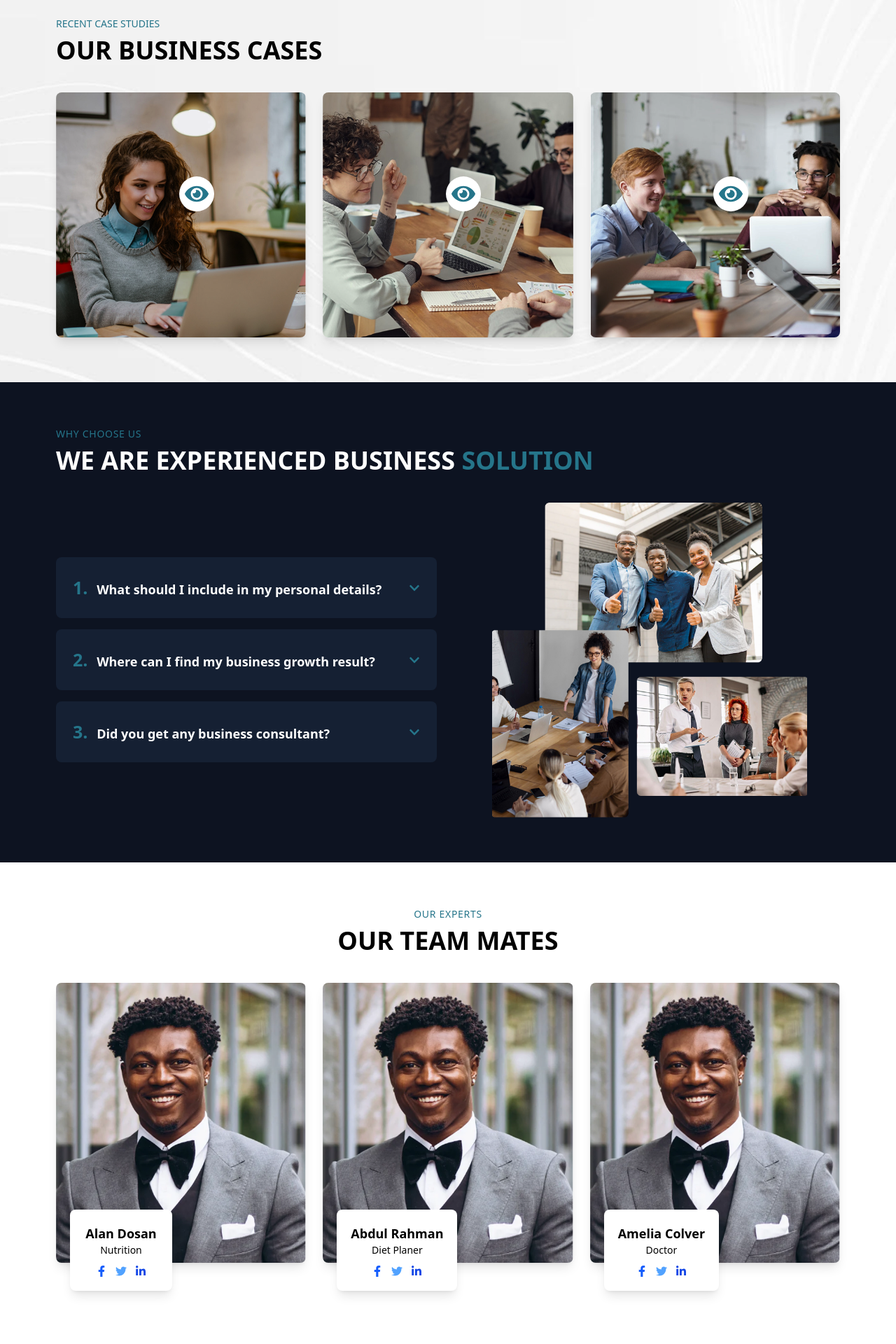
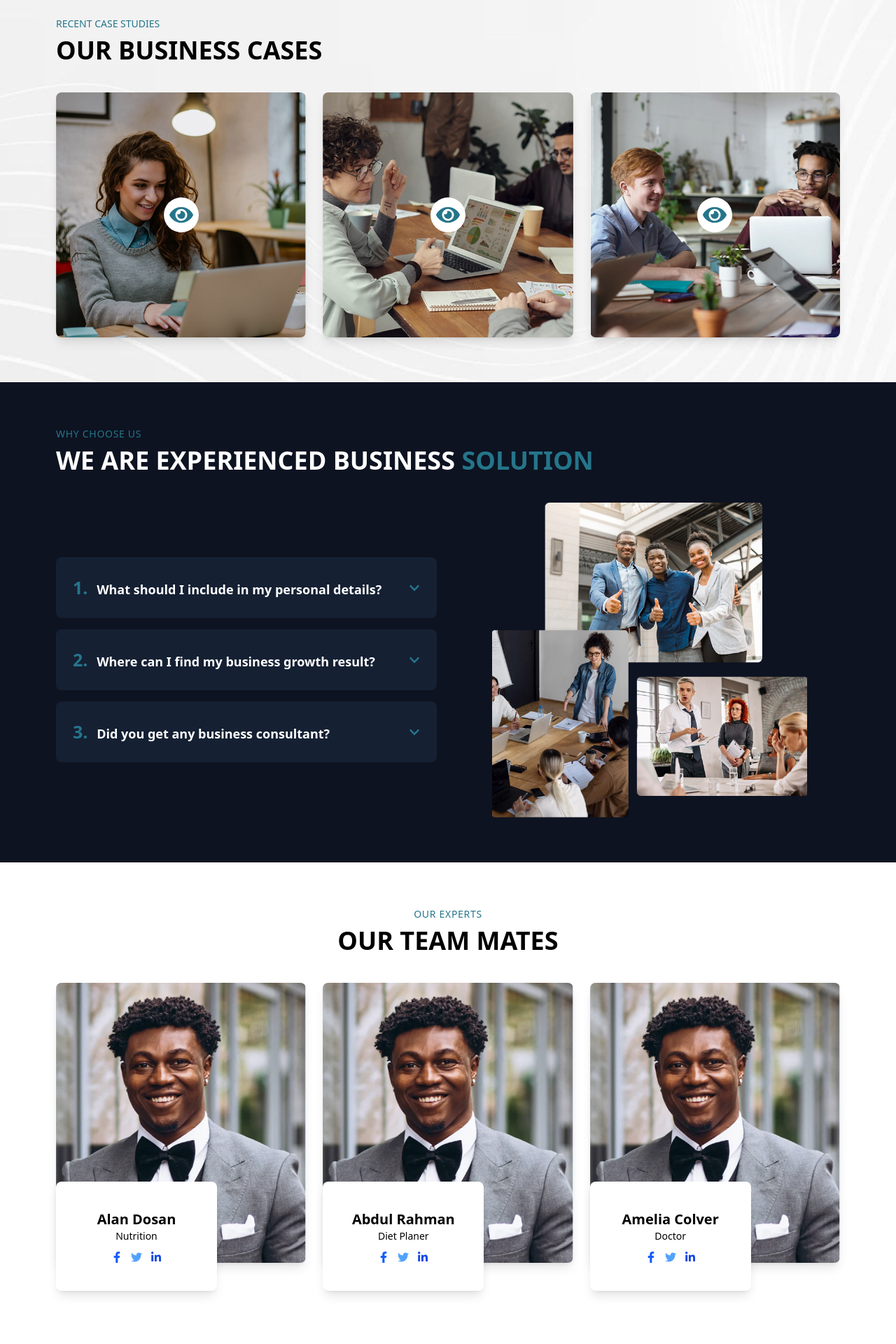
Before and after one commit to sabiiii04/ivy, a React (Vite) app: page / in a window 1280 px wide. Shown: the part 3580-5500 px from the top of the page at 70% size. Built offline with nearby package versions, Linux system fonts and the light colour scheme.

Commit message:
new homework additions final

```diff
--- a/src/components/CareersComponents/Compare.jsx
+++ b/src/components/CareersComponents/Compare.jsx
@@ -1,4 +1,4 @@
-import React from 'react';
+import React, {useState} from 'react';
 import { FaHome } from 'react-icons/fa';
 import { FaCar } from 'react-icons/fa';
 import { FaHeartbeat } from 'react-icons/fa';
@@ -9,19 +9,19 @@ import { FaDog } from 'react-icons/fa';
 import { FaWater } from 'react-icons/fa';
 import { FaUserFriends } from 'react-icons/fa';
 
-const insuranceOptions = [
-    { label: 'Home', icon: <FaHome className="text-[#25758A] text-2xl mb-2" /> },
-    { label: 'Vehicles', icon: <FaCar className="text-[#25758A] text-2xl mb-2" /> },
-    { label: 'Life', icon: <FaHeartbeat className="text-[#25758A] text-2xl mb-2" /> },
-    { label: 'Business', icon: <FaBriefcase className="text-[#25758A] text-2xl mb-2" /> },
-    { label: 'Health', icon: <FaUserFriends className="text-[#25758A] text-2xl mb-2" /> },
-    { label: 'Travel', icon: <FaPlane className="text-[#25758A] text-2xl mb-2" /> },
-    { label: 'Retire', icon: <FaUserShield className="text-[#25758A] text-2xl mb-2" /> },
-    { label: 'Pet', icon: <FaDog className="text-[#25758A] text-2xl mb-2" /> },
-    { label: 'Marine', icon: <FaWater className="text-[#25758A] text-2xl mb-2" /> }
-];
+const CompareSection = () => {
+    const [insuranceOptions, setInsuranceOptions] = useState([
+        { label: 'Home', icon: <FaHome className="text-[#25758A] text-2xl mb-2" />, isSelected: false },
+        { label: 'Vehicles', icon: <FaCar className="text-[#25758A] text-2xl mb-2" /> , isSelected: false },
+        { label: 'Life', icon: <FaHeartbeat className="text-[#25758A] text-2xl mb-2" />, isSelected: false },
+        { label: 'Business', icon: <FaBriefcase className="text-[#25758A] text-2xl mb-2" />, isSelected: false },
+        { label: 'Health', icon: <FaUserFriends className="text-[#25758A] text-2xl mb-2" />, isSelected: false },
+        { label: 'Travel', icon: <FaPlane className="text-[#25758A] text-2xl mb-2" />, isSelected: false },
+        { label: 'Retire', icon: <FaUserShield className="text-[#25758A] text-2xl mb-2" />, isSelected: false },
+        { label: 'Pet', icon: <FaDog className="text-[#25758A] text-2xl mb-2" />, isSelected: false },
+        { label: 'Marine', icon: <FaWater className="text-[#25758A] text-2xl mb-2" />, isSelected: false }
 
-const CompareSection = () => {
+    ])
     return (
         <section className="py-10 px-6 max-w-[1200px] mx-auto">
             <div className="text-center mb-10">
@@ -41,7 +41,17 @@ const CompareSection = () => {
                         <button
                             key={index}
                             type="button"
-                            className="bg-white rounded-md shadow p-4 flex flex-col items-center hover:bg-gray-200 transition"
+                            onClick={() => {
+                                setInsuranceOptions(insuranceOptions.map((option, index2) => {
+                                    if (index2 === index) {
+                                        option.isSelected = !option.isSelected;
+                                        return option;
+                                    } else {
+                                        return option;
+                                    }
+                                }));
+                            }}
+                            className={`${option.isSelected ? "bg-blue-400" : "bg-white"} rounded-md shadow p-4 flex flex-col items-center hover:bg-gray-200 transition`}
                         >
                             {option.icon}
                             <span className="text-sm font-medium">{option.label}</span>
--- a/src/components/HomeComponents/OurBusinsessCases.jsx
+++ b/src/components/HomeComponents/OurBusinsessCases.jsx
@@ -3,7 +3,8 @@ import bg4 from "../../assets/bg4.png";
 import woman from "../../assets/Woman.png";
 import team from "../../assets/Team.png";
 import ginger from "../../assets/Ginger.png";
-import { FaEye } from "react-icons/fa";
+import {FaEye} from "react-icons/fa";
+
 const businessCases = [
     {
         img: woman,
@@ -19,7 +20,8 @@ const businessCases = [
 const BusinessCases = () => {
     const [mouseHoverIndex, setMouseHoverIndex] = useState(-1);
     return (
-        <section className="max-w-[1350px] mx-auto px-6 lg:px-20 py-16 bg-center " style={{ backgroundImage: `url(${bg4})`, }}>
+        <section className="max-w-[1350px] mx-auto px-6 lg:px-20 py-16 bg-center "
+                 style={{backgroundImage: `url(${bg4})`,}}>
             <p className="text-[#25758A] uppercase text-sm">
                 Recent Case Studies
             </p>
@@ -28,9 +30,27 @@ const BusinessCases = () => {
                 {businessCases.map((item, index) => (
                     <div onMouseEnter={() => setMouseHoverIndex(index)}
                          onMouseLeave={() => setMouseHoverIndex(-1)}
-                         key={index} className="rounded-lg overflow-hidden shadow-lg px-20 py-30 flex justify-center" style={{ backgroundImage: `url(${item.img})`,backgroundSize: "cover", backgroundPosition: "center", height: "350px", }}>
-                            <p className={`text-white duration-300 ${mouseHoverIndex === index ? "opacity-100" : "opacity-0"}`}>Hover</p>
-                            <FaEye className={`text-[#25758A] duration-300 ${mouseHoverIndex === index ? "opacity-0" : "opacity-100"} bg-white rounded-full p-2 size-[50px]  align-center items-center`} />
+                         key={index} className="rounded-lg overflow-hidden shadow-lg items-center flex justify-center"
+                         style={{
+                             backgroundImage: `url(${item.img})`,
+                             backgroundSize: "cover",
+                             backgroundPosition: "center",
+                             height: "350px",
+                         }}>
+                        {mouseHoverIndex === index ? (
+                            <div className="bg-white px-8 py-8 rounded shadow-md overflow-hidden relative mt-30">
+                                <h3 className="font-semibold text-sm">Digital Startup Agency</h3>
+                                <p className="text-xs text-[#25758A]">Business growth</p>
+                                <div className="absolute -bottom-8 -left-7 w-16 h-16 z-5 bg-[#145566] rounded-full"></div>
+                                <div className="absolute -bottom-8 -left-8 w-16 h-16 z-15 bg-[#25758A] rounded-full"></div>
+                            </div>
+
+                        ) : (
+                            <FaEye
+                                className={`text-[#25758A] duration-300 bg-white rounded-full p-2 size-[50px]  align-center items-center`}/>
+                        )}
+
+
                     </div>
                 ))}
             </div>
--- a/src/components/HomeComponents/TeamSection.jsx
+++ /dev/null
@@ -1,45 +0,0 @@
-import React from "react";
-import { FaFacebookF, FaTwitter, FaLinkedinIn } from "react-icons/fa";
-import guy1 from "../../assets/Guy1.png";
-
-const teamMembers = [
-    {
-        name: "Alan Dosan",
-        role: "Nutrition",
-    },
-    {
-        name: "Abdul Rahman",
-        role: "Diet Planer",
-    },
-    {
-        name: "Amelia Colver",
-        role: "Doctor",
-    },
-];
-
-const TeamSection = () => {
-    return (
-        <section className="max-w-[1350px] mx-auto px-6 lg:px-20 py-16 text-center">
-            <p className="text-[#25758A] uppercase tracking-wider text-sm">OUR EXPERTS</p>
-            <h2 className="text-4xl font-bold mt-2">OUR TEAM MATES</h2>
-            <div className="mt-10 grid grid-cols-1 md:grid-cols-3 gap-6">
-                {teamMembers.map((member, index) => (
-                    <div key={index} className="relative bg-white rounded-lg shadow-lg mx-auto w-full lg:w-full">
-                        <img src={guy1} alt="member" className="w-full h-[300px] lg:h-[400px] object-cover rounded-lg"/>
-                        <div className="bg-white p-5 min-w-[146px] absolute -bottom-10 shadow-lg rounded-lg z-10 mx-5">
-                            <h3 className="text-lg font-semibold">{member.name}</h3>
-                            <p className="text-sm">{member.role}</p>
-                            <div className="flex justify-center gap-3 mt-3">
-                                <FaFacebookF className="cursor-pointer text-blue-600" />
-                                <FaTwitter className="cursor-pointer text-blue-400" />
-                                <FaLinkedinIn className="cursor-pointer text-blue-700" />
-                            </div>
-                        </div>
-                    </div>
-                ))}
-            </div>
-        </section>
-    );
-};
-
-export default TeamSection;
--- a/src/components/ServicesComponents/Newsletter.jsx
+++ b/src/components/ServicesComponents/Newsletter.jsx
@@ -12,7 +12,7 @@ const NewsletterSignup = () => {
                     <input
                         type="email"
                         placeholder="Your E-Mail"
-                        className="w-full md:w-[400px] px-6 py-3 text-800 rounded-full"
+                        className="w-full md:w-[400px] px-6 py-3 text-800 rounded-full text-black"
                     />
                     <button className="bg-[#25758A] text-white px-6 py-3 rounded-full font-semibold text-nowrap">
                         Subscribe Now
--- a/src/components/AmenitiesComponents/OurTeam.jsx
+++ b/src/components/TeamSection.jsx
@@ -1,6 +1,6 @@
 import React from "react";
 import { FaFacebookF, FaTwitter, FaLinkedinIn } from "react-icons/fa";
-import guy1 from "../../assets/Guy1.png";
+import guy1 from "../assets/Guy1.png";
 
 const teamMembers = [
     {
@@ -22,12 +22,12 @@ const TeamSection = () => {
         <section className="max-w-[1350px] mx-auto px-6 lg:px-20 py-16 text-center">
             <p className="text-[#25758A] uppercase tracking-wider text-sm">OUR EXPERTS</p>
             <h2 className="text-4xl font-bold mt-2">OUR TEAM MATES</h2>
-            <div className="mt-10 grid grid-cols-1 md:grid-cols-3 gap-6">
+            <div className="mt-10 grid grid-cols-1 md:grid-cols-3 mx-10 md:mx-0 gap-16 md:gap-6">
                 {teamMembers.map((member, index) => (
                     <div key={index} className="relative bg-white rounded-lg shadow-lg mx-auto w-full lg:w-full">
                         <img src={guy1} alt="member" className="w-full h-[300px] lg:h-[400px] object-cover rounded-lg"/>
-                        <div className="bg-white p-5 min-w-[146px] absolute -bottom-10 shadow-lg rounded-lg z-10 mx-5">
-                            <h3 className="text-lg font-semibold">{member.name}</h3>
+                        <div className="bg-white p-5 min-w-[185px] md:min-w-[230px] py-5 md:py-10 absolute -bottom-10 shadow-lg rounded-lg z-10">
+                            <h3 className="text-xl font-semibold">{member.name}</h3>
                             <p className="text-sm">{member.role}</p>
                             <div className="flex justify-center gap-3 mt-3">
                                 <FaFacebookF className="cursor-pointer text-blue-600" />
--- a/src/pages/Amenities.jsx
+++ b/src/pages/Amenities.jsx
@@ -1,7 +1,7 @@
 import React from 'react';
 import HeroSection from "../components/AmenitiesComponents/HeroSection.jsx";
 import BusinessConsultancy from "../components/AmenitiesComponents/BuisnessConsultancy.jsx";
-import OurTeam from "../components/AmenitiesComponents/OurTeam.jsx";
+import OurTeam from "../components/TeamSection.jsx";
 import NewsletterSignup from "../components/AmenitiesComponents/NewsletterSignup.jsx";
 import GetConsulting from "../components/AmenitiesComponents/GetConsulting.jsx";
 import WePride from "../components/AmenitiesComponents/WePride.jsx";
--- a/src/pages/Home.jsx
+++ b/src/pages/Home.jsx
@@ -6,7 +6,7 @@ import Consultancy from "../components/HomeComponents/BuisnessConsultancy.jsx";
 import WeAreHelp from "../components/HomeComponents/WeAreHelp.jsx";
 import OurBusinsessCases from "../components/HomeComponents/OurBusinsessCases.jsx";
 import WeAreExperienced from "../components/HomeComponents/WeAreExperienced.jsx";
-import TeamSection from "../components/HomeComponents/TeamSection.jsx";
+import TeamSection from "../components/TeamSection.jsx";
 import LetsWorkTogether from "../components/HomeComponents/LetsWorkTogether.jsx";
 import LogoSection from "../components/HomeComponents/LogoSection.jsx";
 
```
